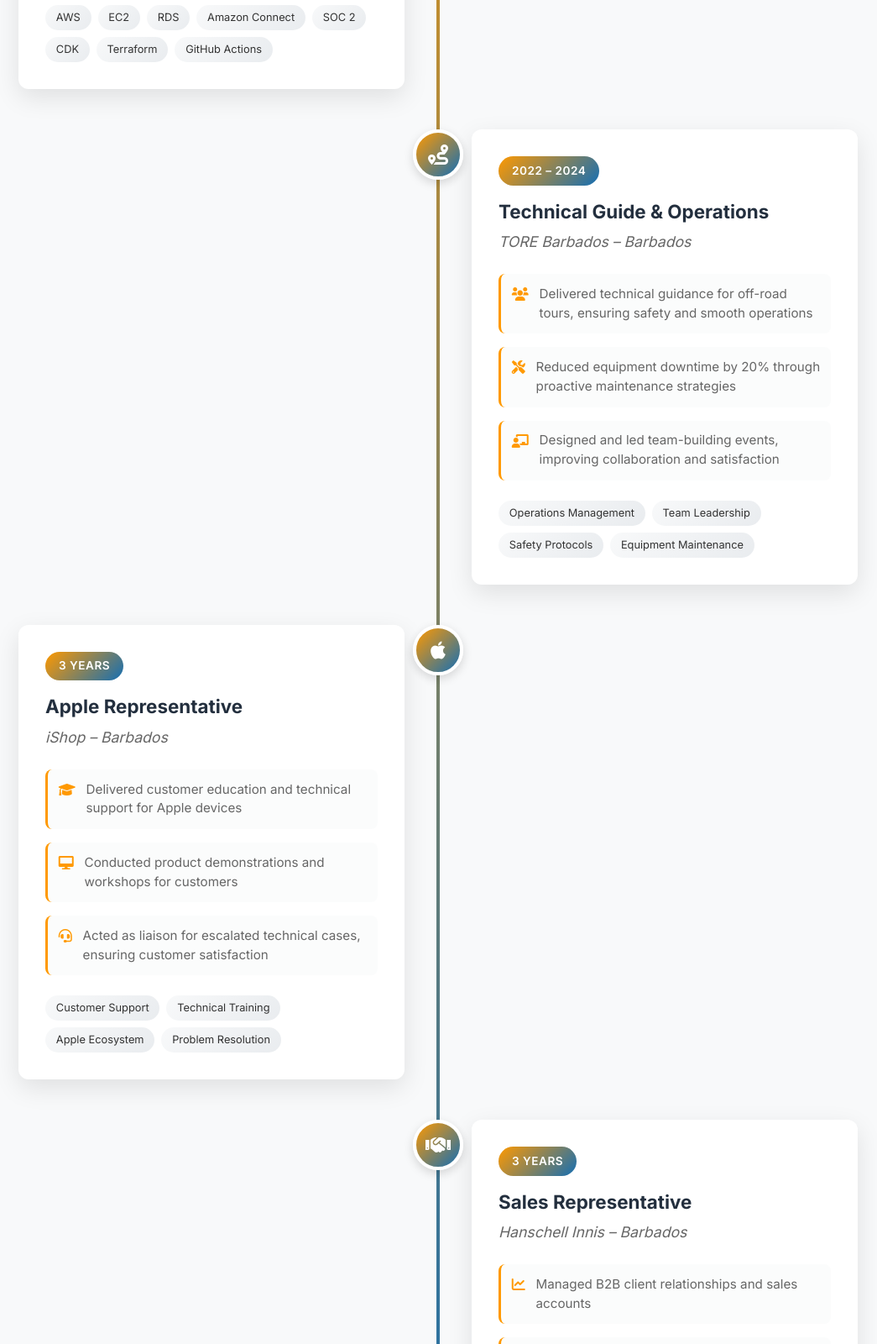
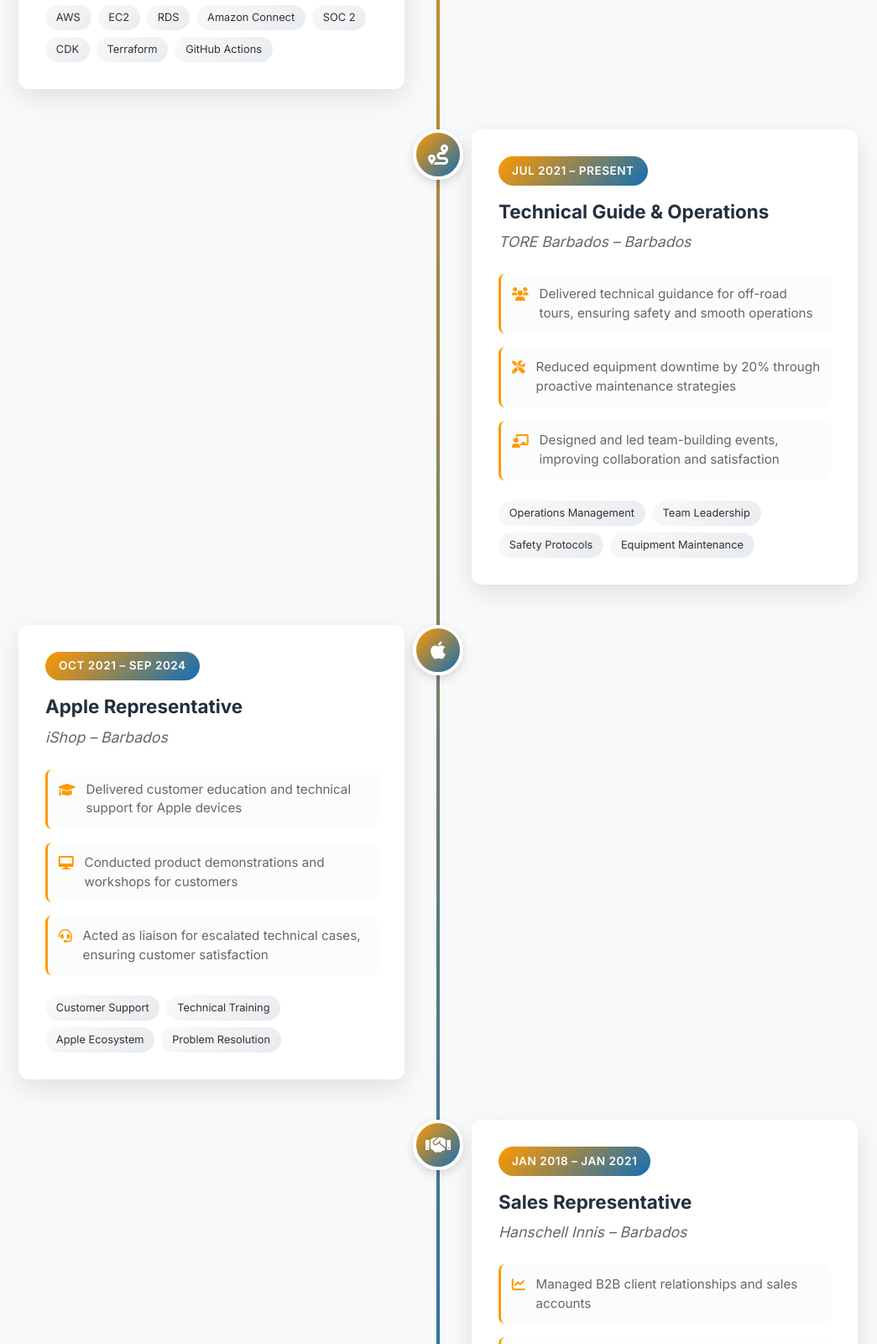
Before and after one commit to christophercorbin/E-portfolio, a plain HTML site: page index.html in a window 1280 px wide. Shown: the part 2603-4203 px from the top of the page at 84% size, without its empty margins (118-1163 px from the left). Drawn offline with Linux system fonts and the light colour scheme; a script that the page names is missing.

Commit message:
Standardize employment dates across portfolio and resume
- Apple (iShop): Oct 2021 – Sep 2024
- TORE Barbados: Jul 2021 – Present
- Hanschell Innis: Jan 2018 – Jan 2021

```diff
--- a/index.html
+++ b/index.html
@@ -139,7 +139,7 @@
                         </div>
                     </div>
                     <div class="timeline-content">
-                        <div class="timeline-period">2022 – 2024</div>
+                        <div class="timeline-period">Jul 2021 – Present</div>
                         <h3>Technical Guide & Operations</h3>
                         <h4>TORE Barbados – Barbados</h4>
                         <div class="timeline-achievements">
@@ -172,7 +172,7 @@
                         </div>
                     </div>
                     <div class="timeline-content">
-                        <div class="timeline-period">3 Years</div>
+                        <div class="timeline-period">Oct 2021 – Sep 2024</div>
                         <h3>Apple Representative</h3>
                         <h4>iShop – Barbados</h4>
                         <div class="timeline-achievements">
@@ -205,7 +205,7 @@
                         </div>
                     </div>
                     <div class="timeline-content">
-                        <div class="timeline-period">3 Years</div>
+                        <div class="timeline-period">Jan 2018 – Jan 2021</div>
                         <h3>Sales Representative</h3>
                         <h4>Hanschell Innis – Barbados</h4>
                         <div class="timeline-achievements">
```
Also changed, not shown: resume.html (+2 -2 lines).
